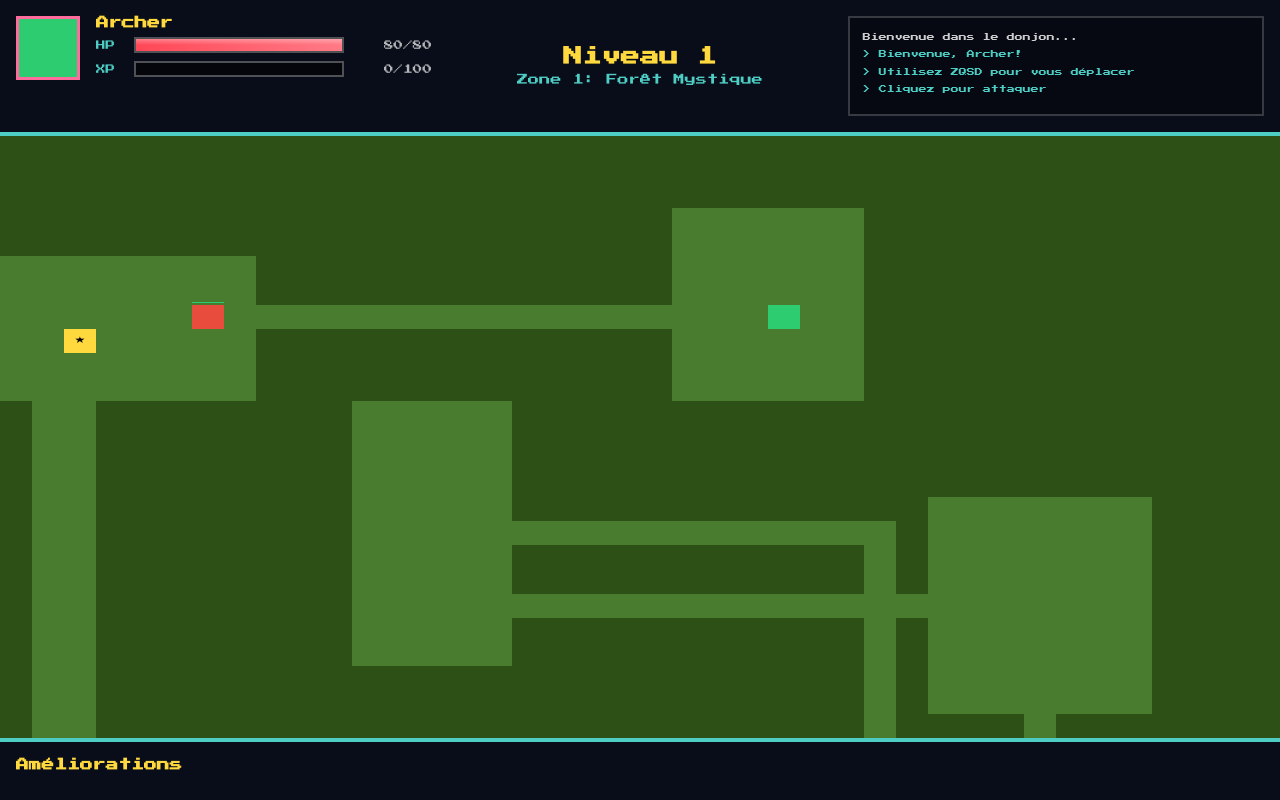
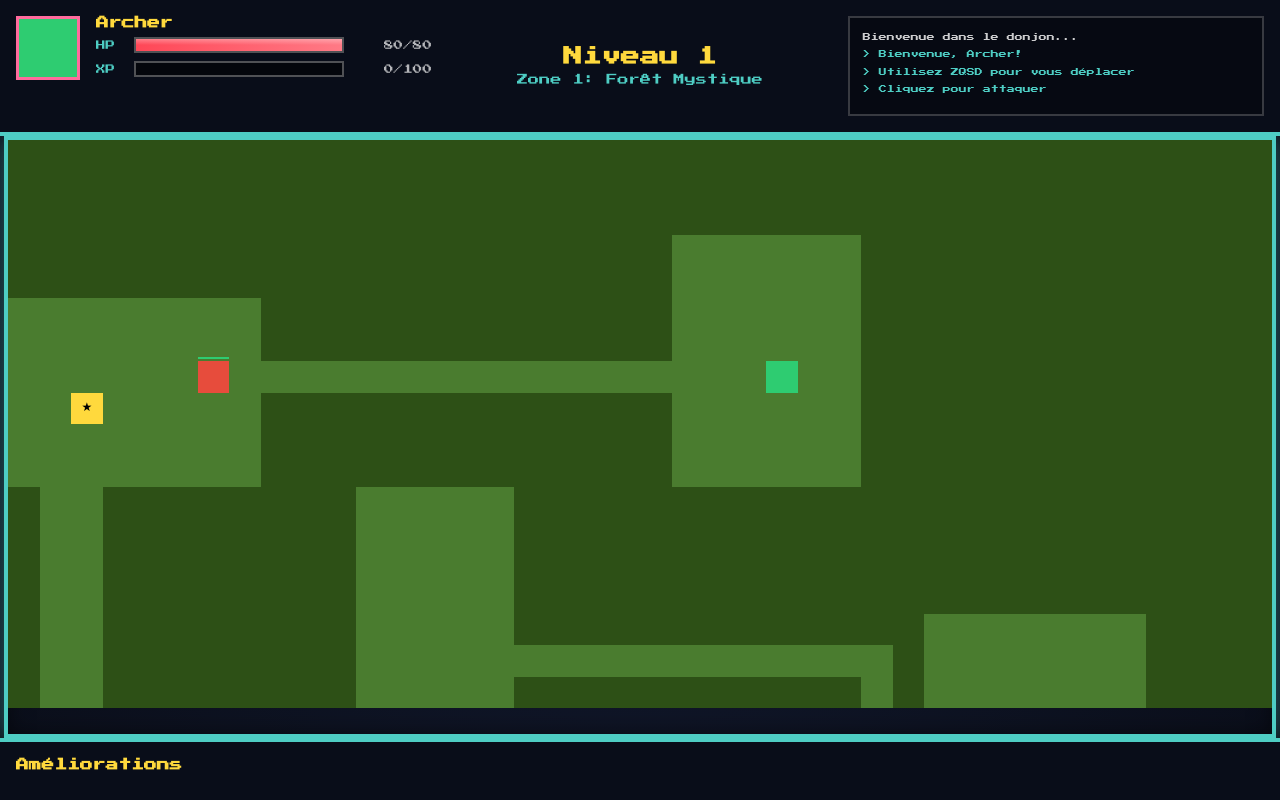
Before and after one commit to zionnix/rogue-like, a website: page index.html in a window 1280 px wide. Both pictures are taken after a click on the element 451 px from the left and 307 px from the top of the page. Drawn offline with Linux system fonts and the light colour scheme.

Commit message:
screen switch size

```diff
--- a/game.js
+++ b/game.js
@@ -335,14 +335,23 @@ class Game {
     }
 
     resizeCanvas() {
-        // Obtenir la taille disponible (en tenant compte du HUD et de la barre d'upgrades)
-        const hud = document.getElementById('hud');
-        const upgradesBar = document.getElementById('upgrades-bar');
-        const hudHeight = hud ? hud.offsetHeight : 80;
-        const upgradesHeight = upgradesBar ? upgradesBar.offsetHeight : 60;
+        // Obtenir la taille du conteneur du canvas
+        const container = document.getElementById('game-canvas-container');
 
-        this.canvas.width = window.innerWidth;
-        this.canvas.height = window.innerHeight - hudHeight - upgradesHeight;
+        if (container) {
+            const rect = container.getBoundingClientRect();
+            this.canvas.width = rect.width;
+            this.canvas.height = rect.height;
+        } else {
+            // Fallback si le conteneur n'existe pas encore
+            const hud = document.getElementById('hud');
+            const upgradesBar = document.getElementById('upgrades-bar');
+            const hudHeight = hud ? hud.offsetHeight : 120;
+            const upgradesHeight = upgradesBar ? upgradesBar.offsetHeight : 100;
+
+            this.canvas.width = window.innerWidth;
+            this.canvas.height = window.innerHeight - hudHeight - upgradesHeight;
+        }
 
         // Calculer le viewport en fonction de la taille du canvas
         this.viewportWidth = Math.floor(this.canvas.width / CONFIG.CELL_SIZE);
@@ -408,6 +417,10 @@ class Game {
 
         this.state = 'playing';
         this.showScreen('game-screen');
+
+        // Redimensionner le canvas après l'affichage de l'écran de jeu
+        setTimeout(() => this.resizeCanvas(), 100);
+
         this.updateHUD();
 
         this.addLog(`Bienvenue, ${this.player.className}!`, 'info');
--- a/style.css
+++ b/style.css
@@ -380,14 +380,18 @@ body {
   background: radial-gradient(circle at center, rgb(17.0833333333, 23.9166666667, 44.4166666667) 0%, #0a0e1a 100%);
   position: relative;
   overflow: hidden;
-  width: 100%;
-  height: 100%;
+  min-height: 0;
 }
 
 #game-canvas {
   display: block;
-  width: 100%;
-  height: 100%;
+  max-width: 100%;
+  max-height: 100%;
+  border: 4px solid #4ecdc4;
+  box-shadow:
+    0 0 20px rgba(78, 205, 196, 0.3),
+    0 0 40px rgba(78, 205, 196, 0.2),
+    inset 0 0 20px rgba(0, 0, 0, 0.5);
   image-rendering: pixelated;
   image-rendering: -moz-crisp-edges;
   image-rendering: crisp-edges;
```
